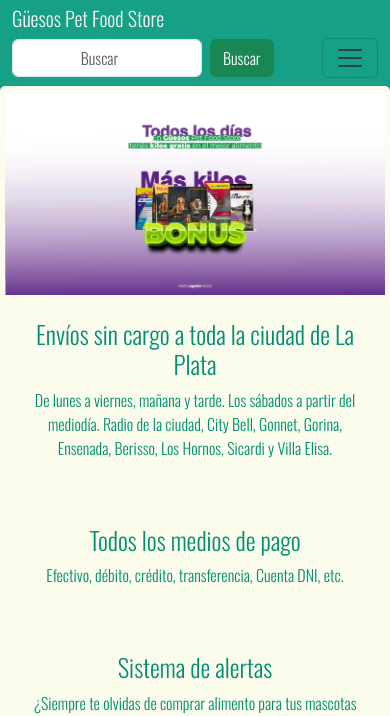
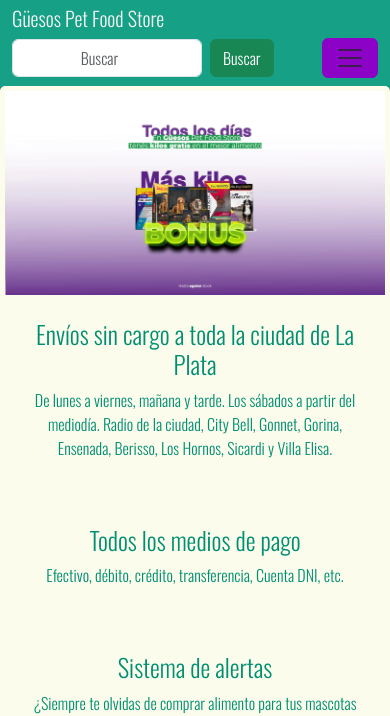
Before and after one commit to CristopherGiordano1/Guesos, a website: page index.html in a window 390 px wide. Shown: the part 135-851 px from the top of the page. Drawn offline with nearby package versions, Linux system fonts and the light colour scheme.

Commit message:
le agregué color del fondo al navbar en responsive

```diff
--- a/scss/utilidades/_general.scss
+++ b/scss/utilidades/_general.scss
@@ -34,4 +34,9 @@ main {
         align-items: center;
     }
 
+    .navbar-toggler{
+        background-color: rgb(140, 3, 199);
+        border-color: rgb(140, 3, 199);
+    }
+
 }
```
Also changed, not shown: css/style.css.
